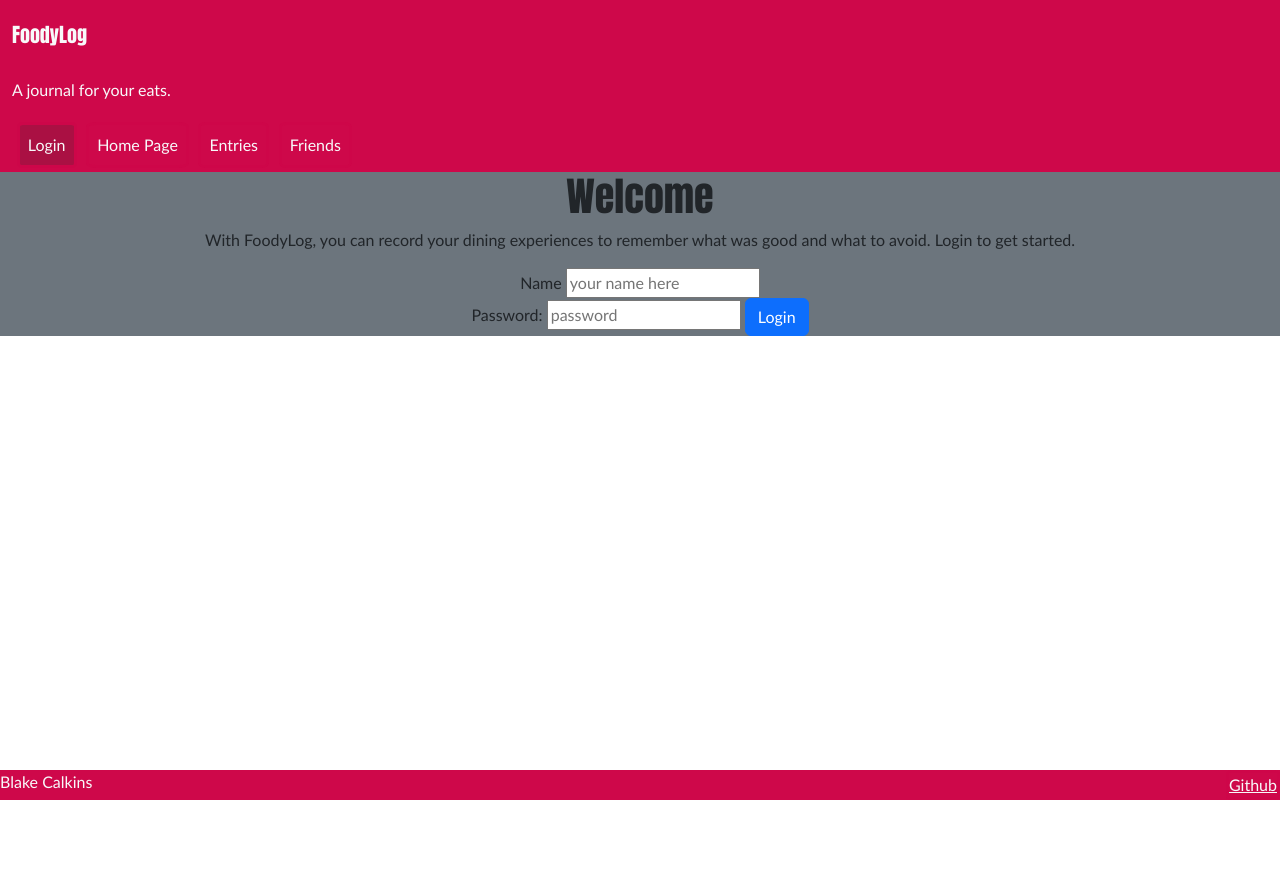
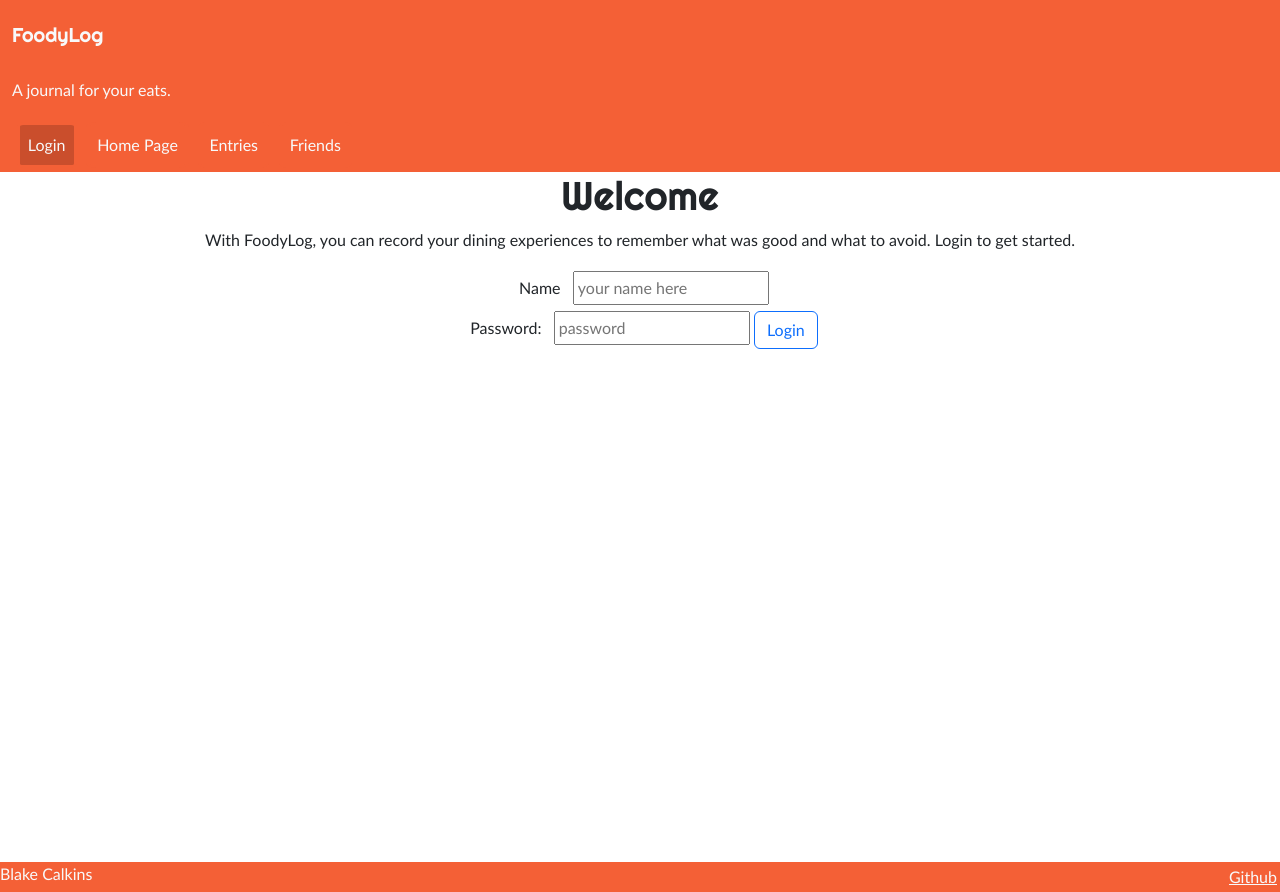
Before and after one commit to BlakeCalkins/startup, a plain HTML site: page startup-html/index.html in a window 1280 px wide. Before the commit the page ends 800 px from the top, so only its background shows below. Drawn offline with nearby package versions, Linux system fonts and the light colour scheme.

Commit message:
update header and footer colors

```diff
--- a/startup-html/index.html
+++ b/startup-html/index.html
@@ -27,7 +27,7 @@
             </menu>
         </nav>
     </header>
-    <main class="container-fluid bg-secondary text-center">
+    <main class="container-fluid text-center">
         <h1>Welcome</h1>
       <p>With FoodyLog, you can record your dining experiences to remember what was good and what to avoid. Login to get started.</p>
       <form method="get" action="homepage.html">
@@ -36,11 +36,11 @@
         <br />
         <label for="password">Password: </label>
         <input type="password" id="password" name="password" placeholder="password" required/>
-        <button type="submit" class="btn btn-primary">Login</button>
+        <button type="submit" class="btn btn-outline-primary">Login</button>
       </form>
 
     </main>
-    <footer class="fixed-bottom text-light">
+    <footer class="text-light">
         <span>Blake Calkins</span>
         <a class="nav-link text-light" href="https://github.com/BlakeCalkins/startup.git">Github</a>
     </footer>
--- a/startup-html/styles.css
+++ b/startup-html/styles.css
@@ -1,13 +1,17 @@
+@import url('https://fonts.googleapis.com/css2?family=Righteous&display=swap');
 * {
     font-family: 'Gill Sans', 'Gill Sans MT', Calibri, 'Trebuchet MS', sans-serif;
 }
 h1, h2 {
-    font-family: Impact, Haettenschweiler, 'Arial Narrow Bold', sans-serif;
+    font-family: Righteous;
 }
 body {
+    display: flex;
+    flex-direction: column;
+    min-width: 375px;
 }
 header {
-    background-color: rgba(206, 7, 73, 0.993);
+    background-color: #F46036;
 }
 
 header p {
@@ -23,11 +27,11 @@ header nav menu {
     height: 70px;
 }
 .nav-link {
-    border: solid rgba(206, 7, 73, 0.993);
+    border: solid #F46036;
     border-radius: 10%;
 }
 .nav-link:hover {
-    border: solid rgb(170, 16, 67);
+    border: solid #ca4e2c;
 }
 
 menu {
@@ -39,19 +43,24 @@ menu .nav-item {
     padding: 0 0.3em;
 }
 .active {
-    background-color: rgb(170, 16, 67);
+    background-color: #ca4e2c;
     border-radius: 10%;
 }
+
 main {
     display: flex;
     flex: 1 calc(100vh - 110px);
     flex-direction: column;
-    /* background-color: rgb(63, 145, 94); */
+}
+
+label, input {
+    padding: .2em;
+    margin: .3em;
 }
 
 footer {
     flex: 0 30px;
-    background-color: rgba(206, 7, 73, 0.993);
+    background-color: #F46036;
 }
 
 footer a {
```
